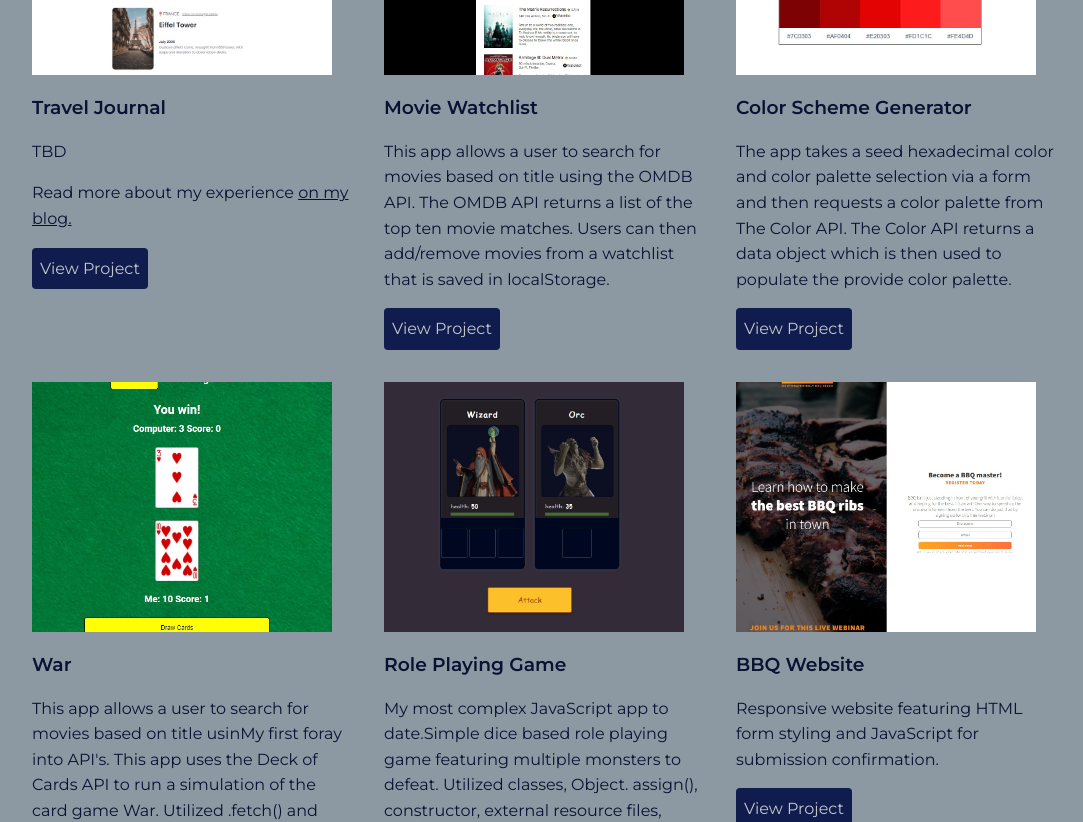
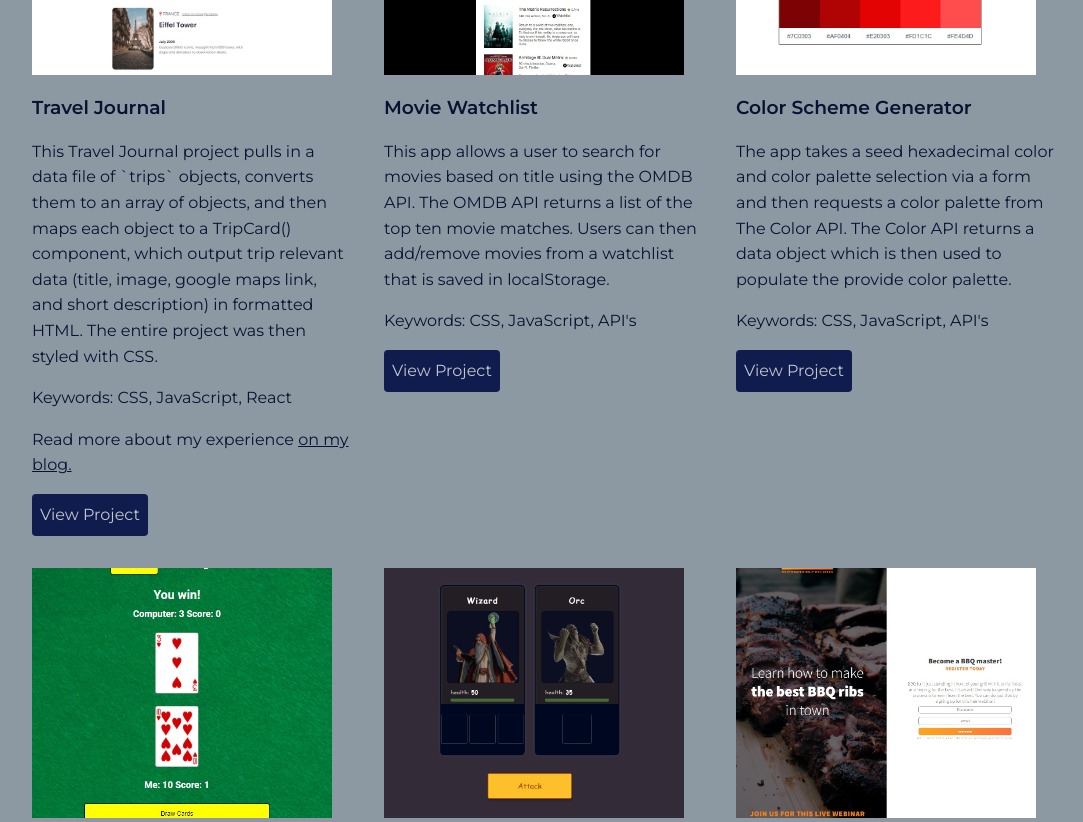
Before and after one commit to atoopdev/portfolio-react-2, a React (Vite) app in the folder portfolio-react-2/: page /projects in a window 1280 px wide. Shown: the part 940-1762 px from the top of the page, without its empty margins (96-1179 px from the left). Built offline with nearby package versions, Linux system fonts and the light colour scheme.

Commit message:
add keywords, make hidden, add project description

```diff
--- a/portfolio-react-2/src/components/projectcard.jsx
+++ b/portfolio-react-2/src/components/projectcard.jsx
@@ -6,6 +6,7 @@ export default function ProjectCard(props){
         <a href={props.project.link} className="project-btn"><img src={props.project.img} alt={props.project.title} className="project-img"></img></a>
         <h3 className="project-title">{props.project.title}</h3>
         <p className="project-description">{props.project.description}</p>
+        <p className="project-keywords">Keywords: {props.project.keywords}</p>
 
         {/* conditional display if there is blog link */}
         {props.project.blogLink && <p>Read more about my experience <a href={props.project.blogLink} className="blog-link">on my blog.</a></p>}
--- a/portfolio-react-2/src/data.js
+++ b/portfolio-react-2/src/data.js
@@ -5,7 +5,7 @@ export default[
     {
         id: 14,
         title: "Travel Journal",
-        description: "TBD",
+        description: "This Travel Journal project pulls in a data file of `trips` objects, converts them to an array of objects, and then maps each object to a TripCard() component, which output trip relevant data (title, image, google maps link, and short description) in formatted HTML. The entire project was then styled with CSS.",
         img:"/images/my-travel-journal.jpg",
         link: "/projects/scrimba/travel-journal/index.html",
         blogLink: "https://dev.to/atoopdev/coding-up-a-react-travel-journal-3l3h",
--- a/portfolio-react-2/src/index.css
+++ b/portfolio-react-2/src/index.css
@@ -259,6 +259,11 @@ LiVe Free HAppy
 color: #0A1233;
 }
 
+.projects .project-keywords{
+  /* border: 1px solid green; */
+  display: none;
+}
+
 .projects .btn{
   color:#C2C7CB;
   background:#101C4D;
@@ -281,7 +286,9 @@ color: #0A1233;
 }
 
 
-  /* Work Experience */
+
+
+  /**************************** Work Experience **********************************/
 .workexperience{
   background: #C2C7CB;
   overflow: hidden;
@@ -310,7 +317,8 @@ color: #0A1233;
 }
 
 
-/* Education */
+/******************************** Education ************************************/
+
 .education {
   background-color:#E5BE10;
 }
@@ -319,7 +327,8 @@ color: #0A1233;
    width: 60%;
 }
 
-/* Contact Info */
+/********************************* Contact Info *********************************/
+
 footer {
   background: #2F2504;
   color: #E5BE10;
@@ -468,6 +477,11 @@ padding: 0;
   padding-bottom: 3rem;
 }
 
+.projects-list .project-keywords{
+  display:block;
+  /* border: 1px solid red; */
+}
+
 .projects h2{
   padding-top:5px;
   margin-bottom: 5px;
```
